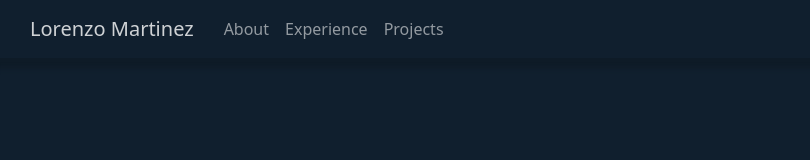
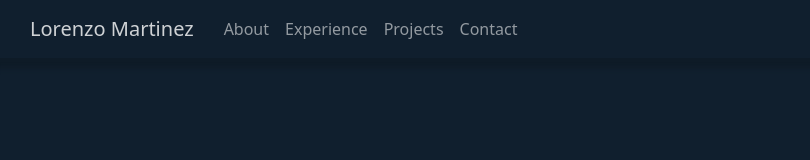
Before and after one commit to lorenzomtz/lorenzomtz.github.io, a React (Create React App) app: page / in a window 1280 px wide. Shown: the top 160 px of the page, without its empty margins (8-818 px from the left). Built offline with nearby package versions, Linux system fonts and the light colour scheme.

Commit message:
Added contact to navbar

```diff
--- a/src/components/Nav/Navigation.jsx
+++ b/src/components/Nav/Navigation.jsx
@@ -14,6 +14,7 @@ const Navigation = () => {
               <Nav.Link href="#about">About</Nav.Link>
               <Nav.Link href="#experience">Experience</Nav.Link>
               <Nav.Link href="#projects">Projects</Nav.Link>
+              <Nav.Link href="#contact">Contact</Nav.Link>
             </Nav>
           </Navbar.Collapse>
       </Navbar>
```
